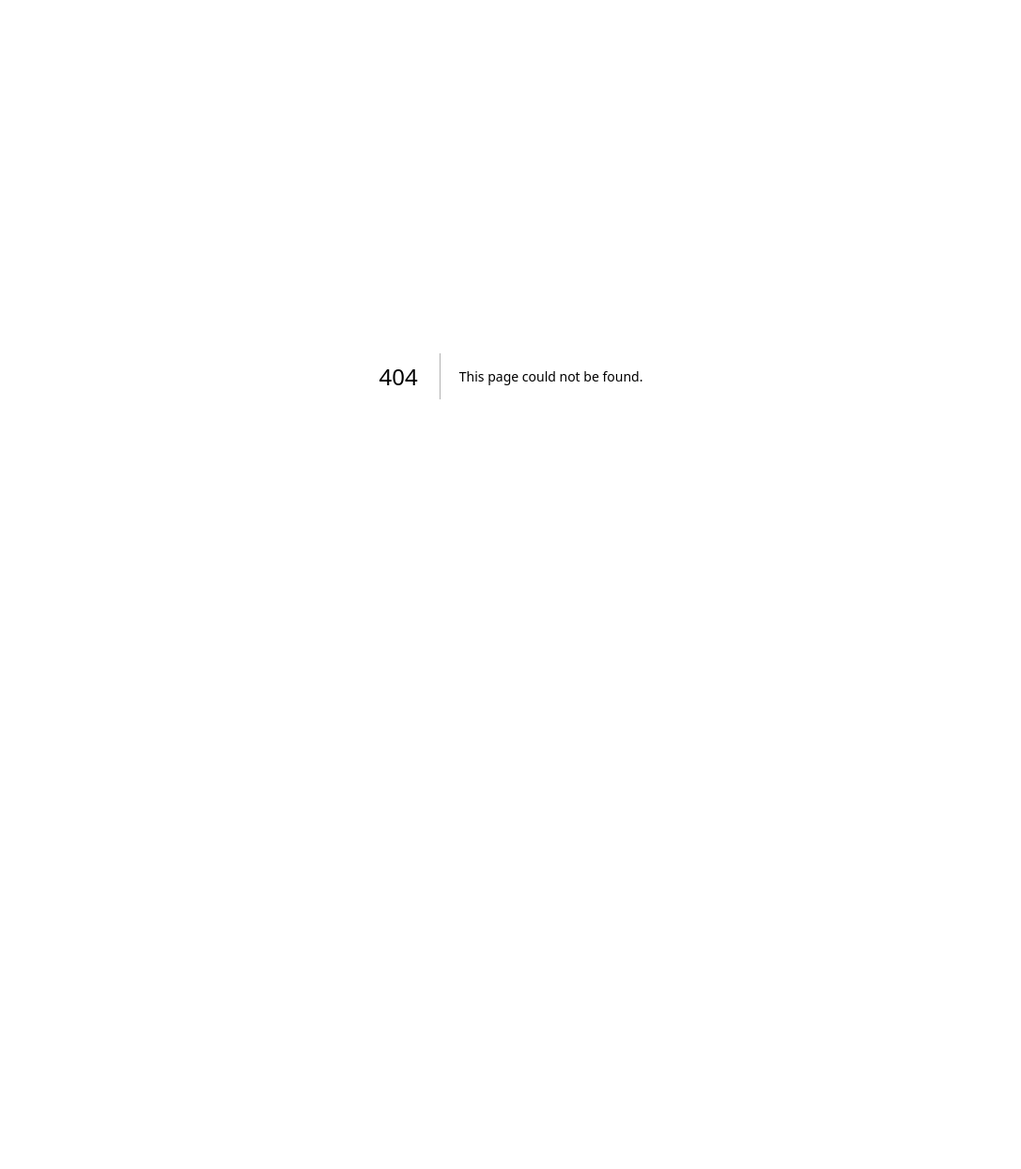
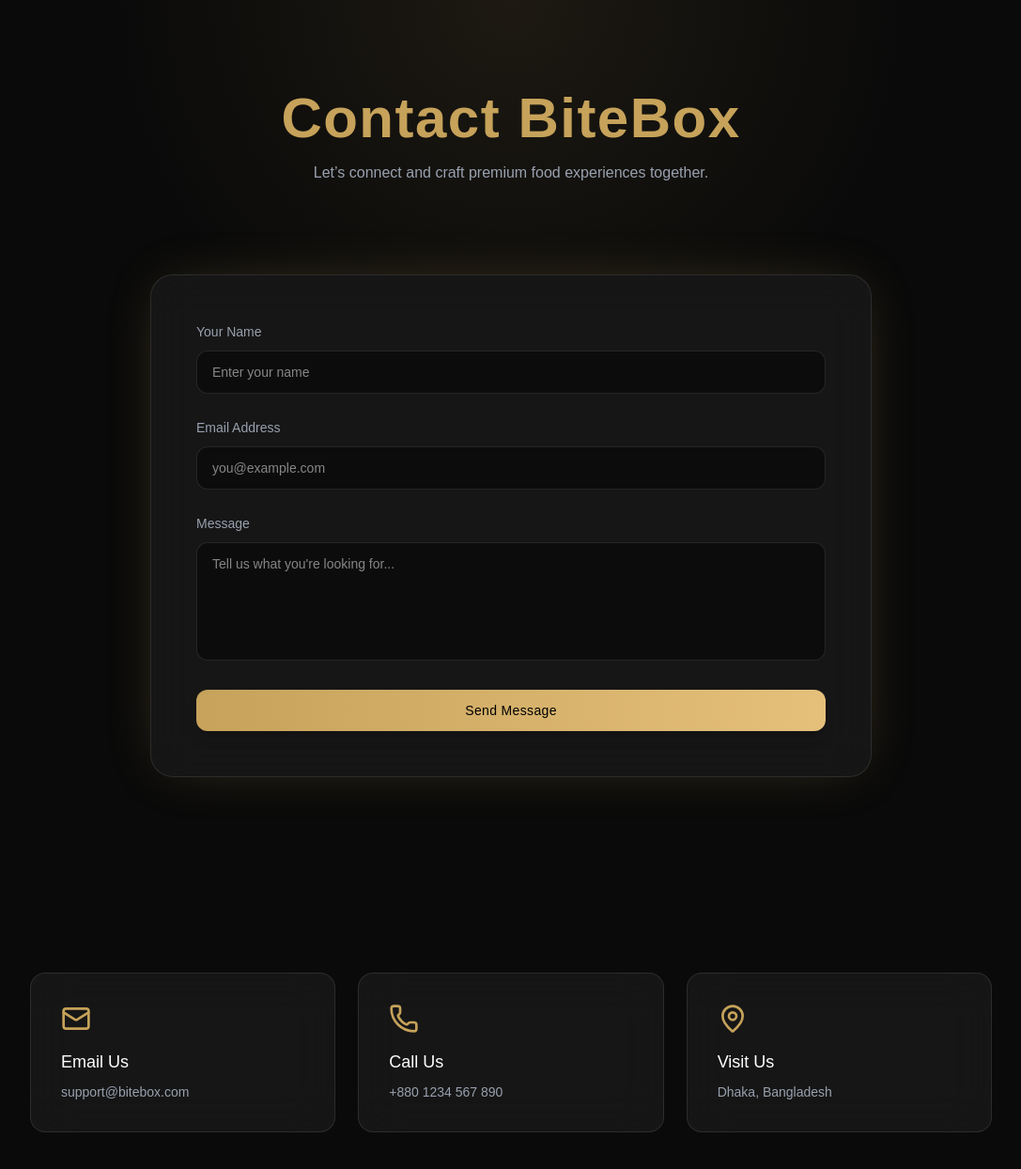
Before and after one commit to tahminadesigns/bitebox, a Next.js app: page /contact in a window 1280 px wide. Before the commit this address had no page. Shown: the top 1244 px of the page at 94% size, without its empty margins (96-1183 px from the left). Before the commit the page ends 800 px from the top, so only its background shows below. Built offline with nearby package versions, Linux system fonts and the light colour scheme.

Commit message:
feat(contact): add complete contact layout

```diff
--- /dev/null
+++ b/app/components/contact/ContactFooter.tsx
@@ -0,0 +1,32 @@
+"use client";
+
+import { motion } from "framer-motion";
+
+export default function ContactFooter() {
+  return (
+    <footer className="relative px-6 py-16 bg-black">
+
+      {/* subtle gold line */}
+      <div className="absolute top-0 left-1/2 -translate-x-1/2 w-[60%] h-px bg-linear-to-r from-transparent via-[#C6A25A] to-transparent" />
+
+      <motion.div
+        initial={{ opacity: 0, y: 30 }}
+        whileInView={{ opacity: 1, y: 0 }}
+        transition={{ duration: 0.8 }}
+        className="max-w-6xl mx-auto text-center"
+      >
+        <h3 className="text-xl font-semibold tracking-wide text-[#C6A25A]">
+          BiteBox
+        </h3>
+
+        <p className="mt-4 text-sm text-gray-500 max-w-md mx-auto">
+          Delivering curated food experiences with premium care and design excellence.
+        </p>
+
+        <p className="mt-8 text-xs text-gray-600">
+          © {new Date().getFullYear()} BiteBox. All rights reserved.
+        </p>
+      </motion.div>
+    </footer>
+  );
+}
--- /dev/null
+++ b/app/components/contact/ContactForm.tsx
@@ -0,0 +1,71 @@
+"use client";
+
+import { motion } from "framer-motion";
+
+export default function ContactForm() {
+  return (
+    <section className="relative px-6 pb-28">
+
+      <motion.div
+        initial={{ opacity: 0, y: 60 }}
+        whileInView={{ opacity: 1, y: 0 }}
+        transition={{ duration: 0.9 }}
+        className="relative max-w-3xl mx-auto rounded-3xl p-8 md:p-12
+        bg-white/5 backdrop-blur-xl border border-white/10
+        shadow-[0_0_60px_-20px_rgba(198,162,90,0.35)]"
+      >
+
+        <form className="space-y-6">
+
+          {/* Name */}
+          <div>
+            <label className="text-sm text-gray-400">Your Name</label>
+            <input
+              type="text"
+              placeholder="Enter your name"
+              className="mt-2 w-full rounded-xl bg-black/40 border border-white/10
+              px-4 py-3 text-sm text-white outline-none
+              focus:border-[#C6A25A] focus:ring-1 focus:ring-[#C6A25A]"
+            />
+          </div>
+
+          {/* Email */}
+          <div>
+            <label className="text-sm text-gray-400">Email Address</label>
+            <input
+              type="email"
+              placeholder="you@example.com"
+              className="mt-2 w-full rounded-xl bg-black/40 border border-white/10
+              px-4 py-3 text-sm text-white outline-none
+              focus:border-[#C6A25A] focus:ring-1 focus:ring-[#C6A25A]"
+            />
+          </div>
+
+          {/* Message */}
+          <div>
+            <label className="text-sm text-gray-400">Message</label>
+            <textarea
+              rows={5}
+              placeholder="Tell us what you're looking for..."
+              className="mt-2 w-full rounded-xl bg-black/40 border border-white/10
+              px-4 py-3 text-sm text-white outline-none resize-none
+              focus:border-[#C6A25A] focus:ring-1 focus:ring-[#C6A25A]"
+            />
+          </div>
+
+          {/* Button */}
+          <motion.button
+            whileHover={{ scale: 1.05 }}
+            whileTap={{ scale: 0.97 }}
+            className="w-full rounded-xl py-3 text-sm font-medium tracking-wide
+            bg-linear-to-r from-[#C6A25A] to-[#E5C07B]
+            text-black shadow-lg"
+          >
+            Send Message
+          </motion.button>
+
+        </form>
+      </motion.div>
+    </section>
+  );
+}
--- /dev/null
+++ b/app/components/contact/ContactHero.tsx
@@ -0,0 +1,31 @@
+"use client";
+
+import { motion } from "framer-motion";
+
+export default function ContactHero() {
+  return (
+    <section className="relative py-24 px-6 text-center">
+
+      {/* Luxury background glow */}
+      <div className="absolute inset-0 bg-[radial-gradient(circle_at_top,#C6A25A1A,transparent_60%)]"></div>
+
+      <motion.h1
+        initial={{ opacity: 0, y: 40 }}
+        whileInView={{ opacity: 1, y: 0 }}
+        transition={{ duration: 0.8 }}
+        className="relative z-10 text-4xl md:text-6xl font-semibold tracking-wide text-[#C6A25A]"
+      >
+        Contact BiteBox
+      </motion.h1>
+
+      <motion.p
+        initial={{ opacity: 0, y: 20 }}
+        whileInView={{ opacity: 1, y: 0 }}
+        transition={{ delay: 0.2, duration: 0.7 }}
+        className="relative z-10 mt-4 max-w-xl mx-auto text-sm md:text-base text-gray-400"
+      >
+        Let’s connect and craft premium food experiences together.
+      </motion.p>
+    </section>
+  );
+}
--- /dev/null
+++ b/app/components/contact/ContactInfo.tsx
@@ -0,0 +1,47 @@
+"use client";
+
+import { Mail, Phone, MapPin } from "lucide-react";
+import { motion } from "framer-motion";
+
+const items = [
+  {
+    icon: Mail,
+    title: "Email Us",
+    value: "support@bitebox.com",
+  },
+  {
+    icon: Phone,
+    title: "Call Us",
+    value: "+880 1234 567 890",
+  },
+  {
+    icon: MapPin,
+    title: "Visit Us",
+    value: "Dhaka, Bangladesh",
+  },
+];
+
+export default function ContactInfo() {
+  return (
+    <section className="px-6 py-24">
+      <div className="max-w-5xl mx-auto grid gap-6 md:grid-cols-3">
+        {items.map((item, i) => (
+          <motion.div
+            key={i}
+            whileHover={{ y: -6 }}
+            className="group rounded-2xl p-8 bg-white/5 border border-white/10
+            backdrop-blur-xl transition-all duration-300
+            hover:border-[#C6A25A]/60 hover:shadow-[0_0_40px_-15px_rgba(198,162,90,0.5)]"
+          >
+            <item.icon
+              className="w-8 h-8 text-[#C6A25A] mb-4
+              group-hover:scale-110 transition"
+            />
+            <h3 className="text-lg font-medium">{item.title}</h3>
+            <p className="mt-2 text-sm text-gray-400">{item.value}</p>
+          </motion.div>
+        ))}
+      </div>
+    </section>
+  );
+}
--- /dev/null
+++ b/app/components/contact/ContactMap.tsx
@@ -0,0 +1,23 @@
+"use client";
+
+import { motion } from "framer-motion";
+
+export default function ContactMap() {
+  return (
+    <section className="px-6 py-24">
+      <motion.div
+        initial={{ opacity: 0, scale: 0.96 }}
+        whileInView={{ opacity: 1, scale: 1 }}
+        transition={{ duration: 0.9 }}
+        className="max-w-6xl mx-auto rounded-3xl overflow-hidden
+        border border-white/10 shadow-[0_0_60px_-20px_rgba(198,162,90,0.4)]"
+      >
+        <iframe
+          className="w-full h-80 md:h-105 grayscale contrast-125"
+          loading="lazy"
+          src="https://www.google.com/maps?q=Dhaka,Bangladesh&output=embed"
+        ></iframe>
+      </motion.div>
+    </section>
+  );
+}
--- /dev/null
+++ b/app/contact/page.tsx
@@ -0,0 +1,17 @@
+import ContactHero from "../components/contact/ContactHero";
+import ContactForm from "../components/contact/ContactForm";
+import ContactInfo from "../components/contact/ContactInfo";
+import ContactMap from "../components/contact/ContactMap";
+import ContactFooter from "../components/contact/ContactFooter";
+
+export default function ContactPage() {
+  return (
+    <main className="relative bg-[#0A0A0A] text-white overflow-hidden">
+      <ContactHero />
+      <ContactForm />
+      <ContactInfo />
+      <ContactMap />
+      <ContactFooter />
+    </main>
+  );
+}
```
Also changed, not shown: app/search/page.tsx (deleted).
